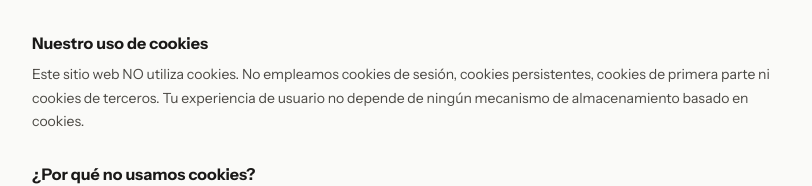
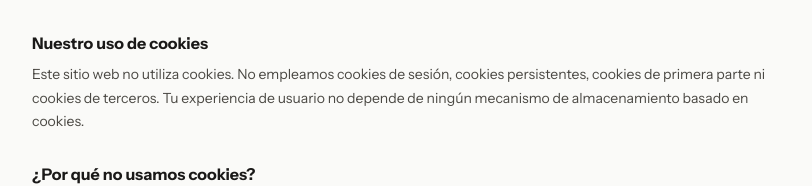
Before and after one commit to TirsoCode/cvmakerapp, a Next.js app: page /politica-cookies in a window 1280 px wide. Shown: the part 318-504 px from the top of the page, without its empty margins (232-1044 px from the left). Built offline with nearby package versions, Linux system fonts and the light colour scheme.

Commit message:
fix: NO -> no en cookies

```diff
--- a/app/politica-cookies/page.tsx
+++ b/app/politica-cookies/page.tsx
@@ -21,7 +21,7 @@ export default function CookiesPolicy() {
             },
             {
               title: "Nuestro uso de cookies",
-              content: "Este sitio web NO utiliza cookies. No empleamos cookies de sesión, cookies persistentes, cookies de primera parte ni cookies de terceros. Tu experiencia de usuario no depende de ningún mecanismo de almacenamiento basado en cookies."
+              content: "Este sitio web no utiliza cookies. No empleamos cookies de sesión, cookies persistentes, cookies de primera parte ni cookies de terceros. Tu experiencia de usuario no depende de ningún mecanismo de almacenamiento basado en cookies."
             },
             {
               title: "¿Por qué no usamos cookies?",
```
